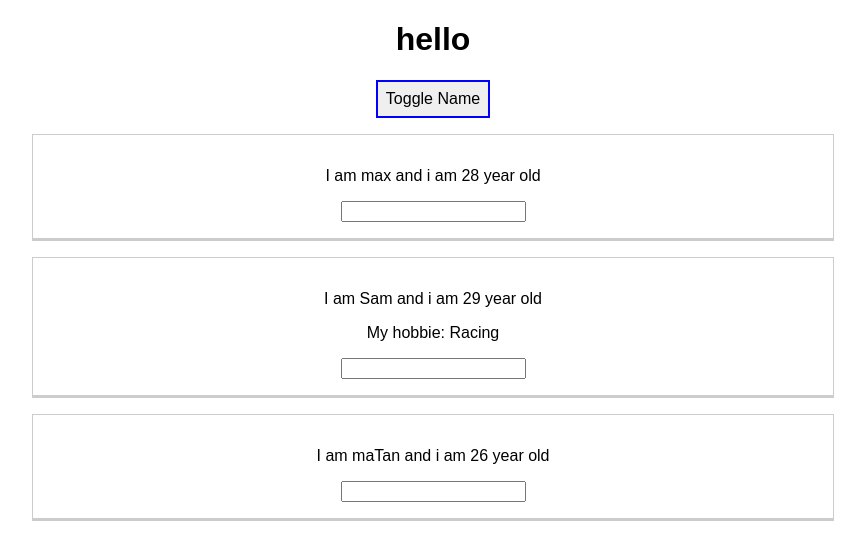
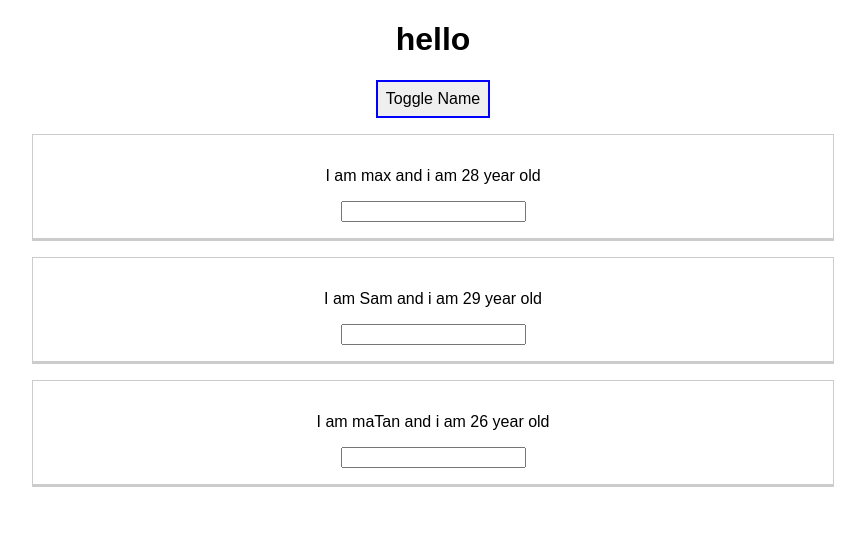
Before and after one commit to asharma102/react-complte-guide, a React (Create React App) app: page / in a window 1280 px wide. Both pictures are taken after a click on the button "Toggle Name". Shown: the top 560 px of the page, without its empty margins (207-1072 px from the left). Built offline with nearby package versions, Linux system fonts and the light colour scheme.

Commit message:
render list of data array in component and update state

```diff
--- a/src/App.js
+++ b/src/App.js
@@ -24,17 +24,23 @@ const app = props => {
 
     console.log(personsState, otherState, showPesrsonState)
 
-    const switchNameHandler = (name) => {
-    //console.log('was click');
-        //Dont do it - this.state.person[0].name="Maximilian";
-        setPersonsState({
-          person:[
-            {name:name, age:28},
-            {name:'Sam', age:29},
-            {name:'maTan', age:26}
-          ]
-        })
-      };
+    // const switchNameHandler = (name) => {
+    // //console.log('was click');
+    //     //Dont do it - this.state.person[0].name="Maximilian";
+    //     setPersonsState({
+    //       person:[
+    //         {name:name, age:28},
+    //         {name:'Sam', age:29},
+    //         {name:'maTan', age:26}
+    //       ]
+    //     })
+    //   };
+
+    const deletePersonHandler = (personIndex) => {
+      const persons= [...personsState.person];
+      persons.splice(personIndex,1)
+      setPersonsState ({person:persons})
+    }
 
     const nameChangeHandler =(event) => {
       setPersonsState({
@@ -66,7 +72,16 @@ const app = props => {
     if (showPesrsonState.showPerson) {
       displayPerson = (
         <div>
-          <Person
+          {
+            personsState.person.map((personList,index) => {
+              return <Person
+                        name={personList.name}
+                        age={personList.age}
+                        click={()=>deletePersonHandler(index)}
+                      />
+            })
+          }
+          {/* <Person
             name={personsState.person[0].name}
             age={personsState.person[0].age}
             />
@@ -78,7 +93,7 @@ const app = props => {
           </Person>
           <Person
             name={personsState.person[2].name}
-            age={personsState.person[2].age}/>
+            age={personsState.person[2].age}/> */}
         </div>
         )
     }
```
